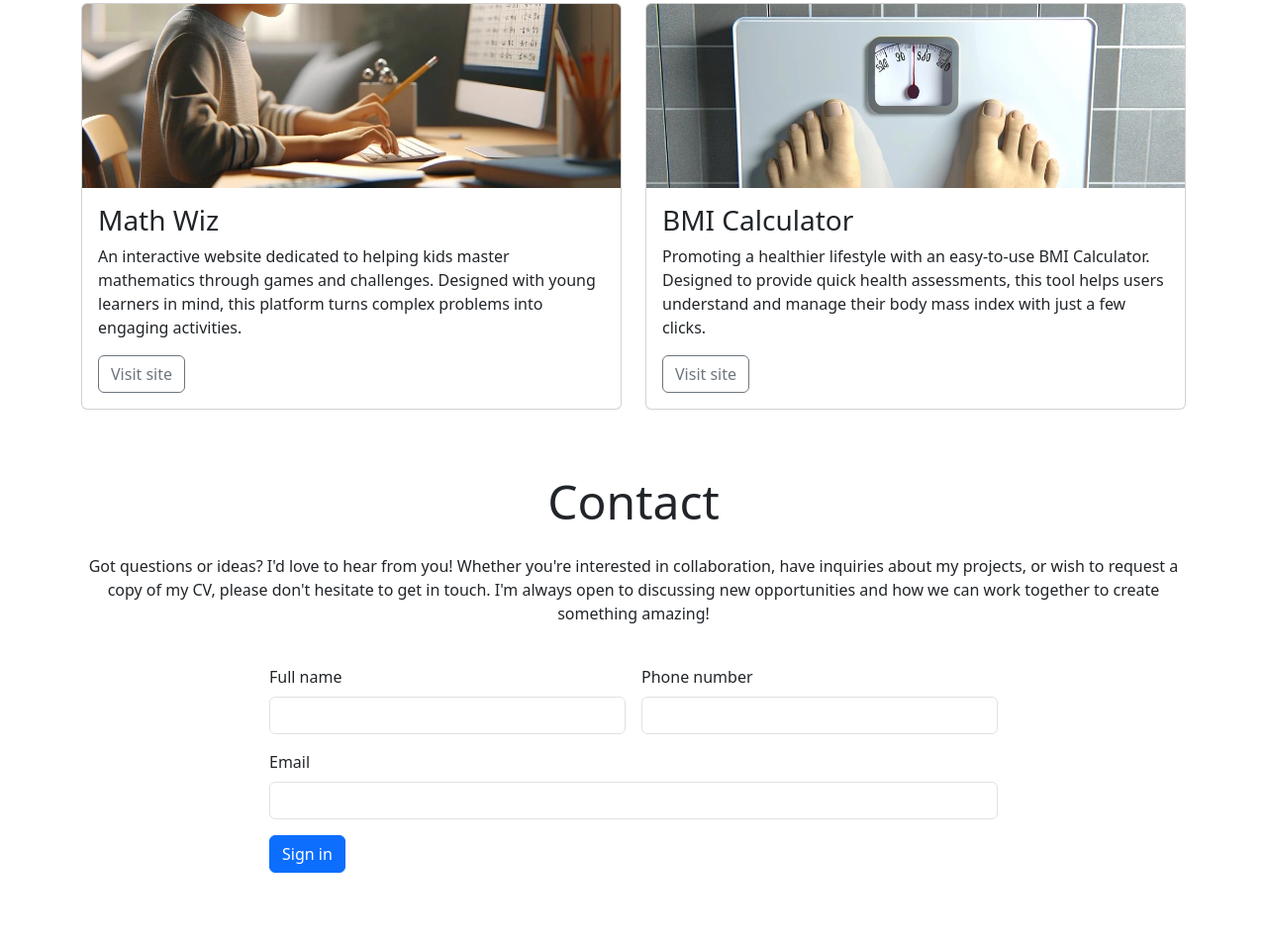
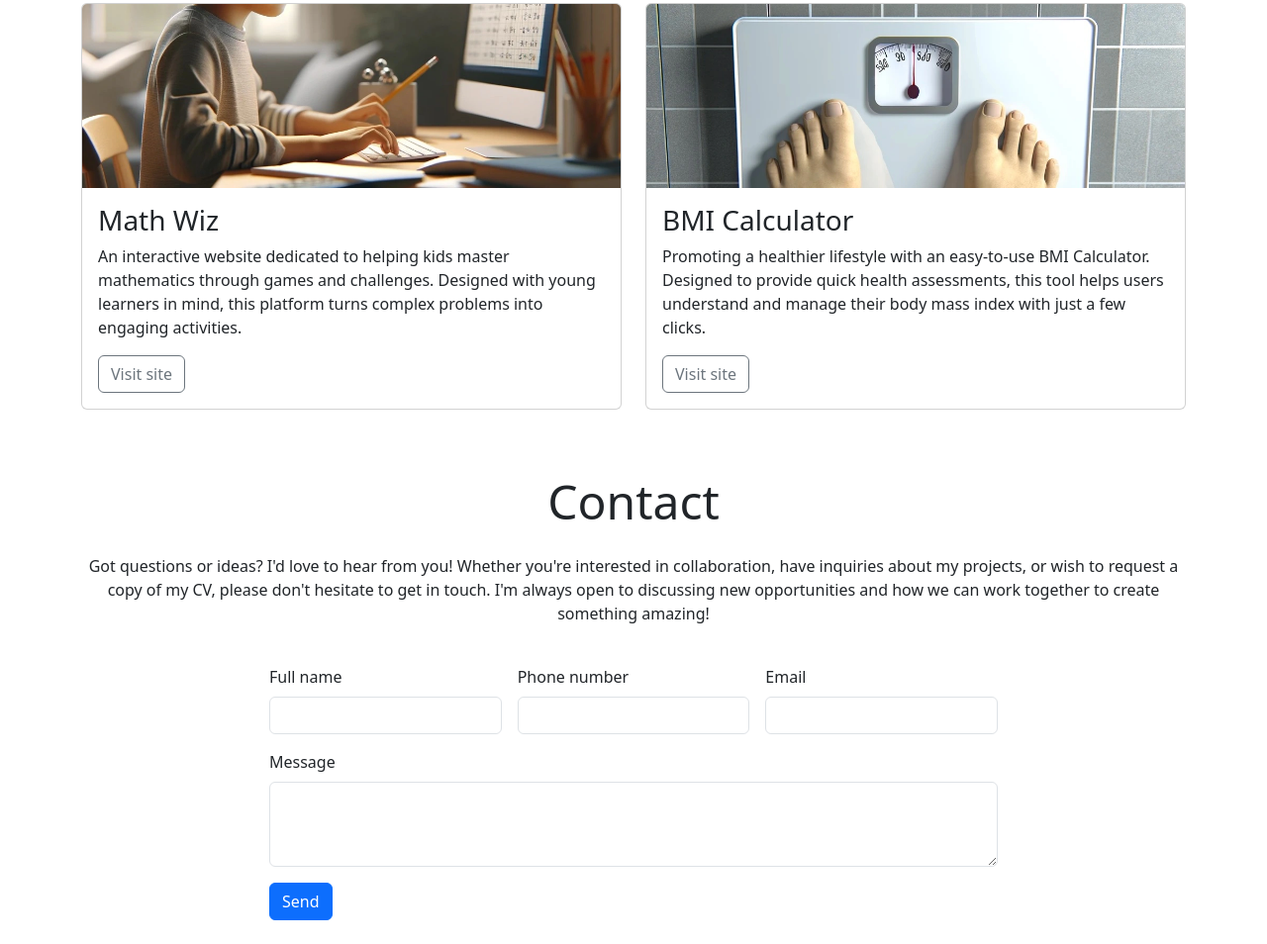
Before and after one commit to Val916/bootstrap-porfolio, a plain HTML site: page index.html in a window 1280 px wide. Shown: the part 1044-1998 px from the top of the page at 99% size. Before the commit the page ends 1926 px from the top, so only its background shows below. Drawn offline with nearby package versions, Linux system fonts and the light colour scheme.

Commit message:
add message field, make form responsive

```diff
--- a/index.html
+++ b/index.html
@@ -162,24 +162,27 @@
                     touch. I'm always open to discussing new opportunities and how we
                     can work together to create something amazing!</p>
             </div>
-            <div class="col-12 col-md-10 col-lg-8">
+            <div class="col-12 col-md-10 col-lg-8 mb-4">
                 <!-- Add your form here -->
 <form class="row g-3">
-  <div class="col-md-6">
+  <div class="col-lg-4">
     <label for="full-name" class="form-label">Full name</label>
     <input type="text" class="form-control" id="full-name">
   </div>
-  <div class="col-md-6">
+  <div class="col-lg-4">
     <label for="phonenumber" class="form-label">Phone number</label>
     <input type="number" class="form-control" id="phonenumber">
   </div>
-  <div class="col-12">
+  <div class="col-lg-4">
     <label for="email" class="form-label">Email</label>
     <input type="email" class="form-control" id="email">
   </div>
-
+ <div class="col-12">
+     <label for="message" class="form-label">Message</label>
+     <textarea class="form-control" id="message" rows="3"></textarea>
+    </div>
   <div class="col-12">
-    <button type="submit" class="btn btn-primary">Sign in</button>
+    <button type="submit" class="btn btn-primary">Send</button>
   </div>
 </form>
             </div>
```
